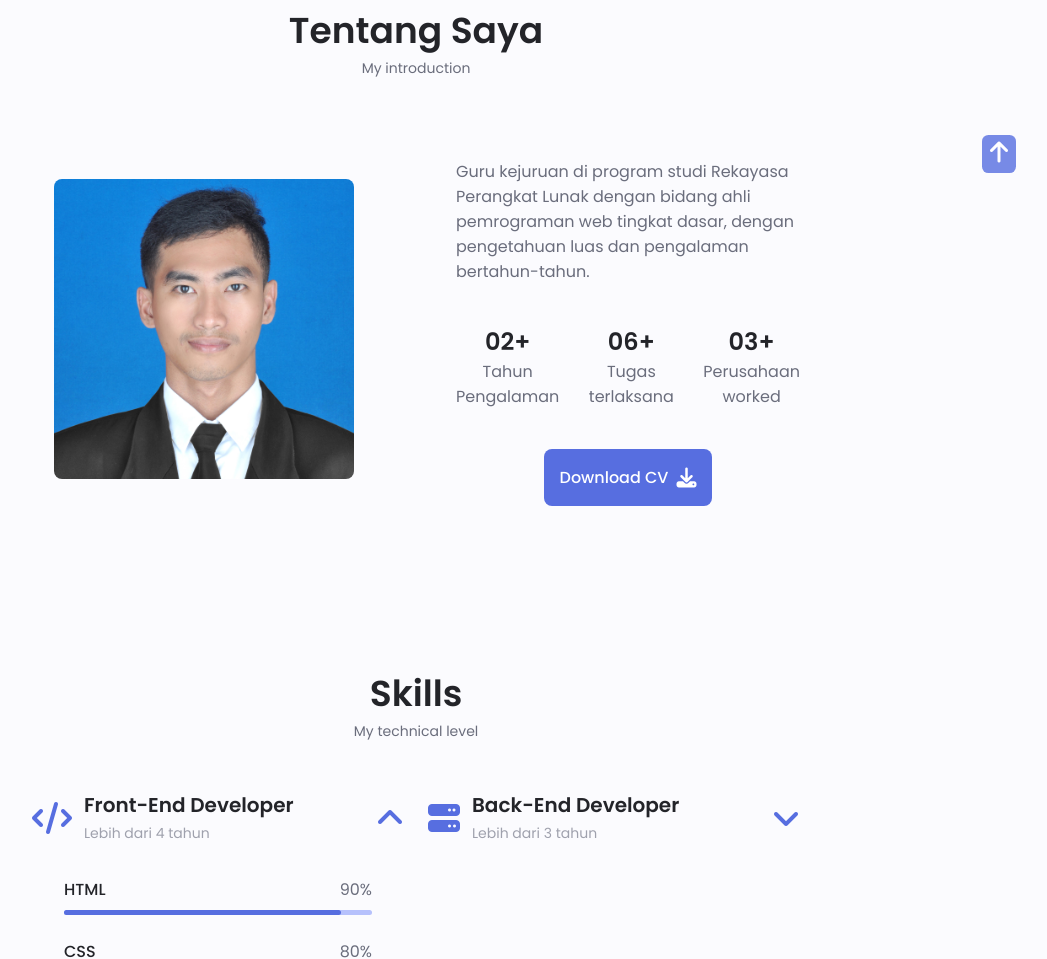
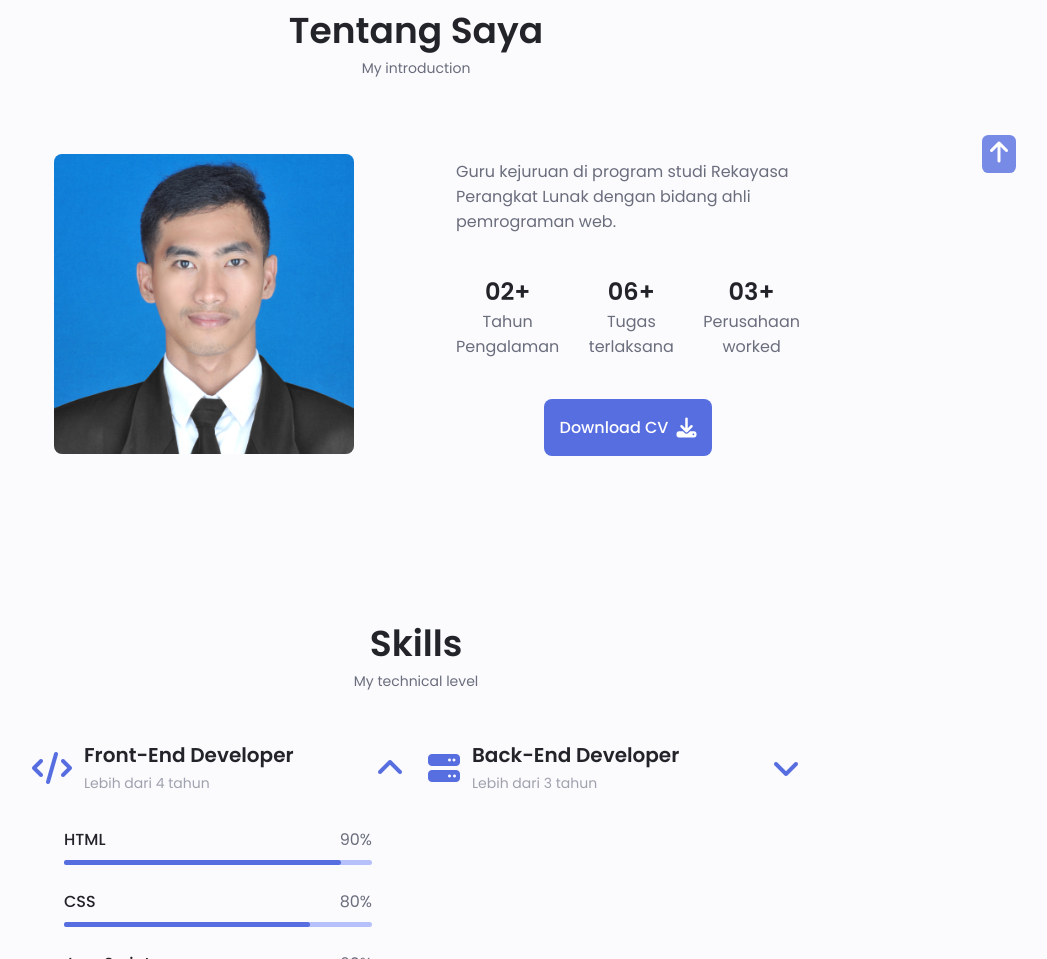
Before and after one commit to harry-awanda/harry-awanda.github.io, a plain HTML site: page index.html in a window 1280 px wide. Shown: the part 787-1746 px from the top of the page, without its empty margins (224-1271 px from the left). Drawn offline with Linux system fonts and the light colour scheme.

Commit message:
Update index.html

```diff
--- a/index.html
+++ b/index.html
@@ -129,7 +129,7 @@
     </div>
 
     <div class="about-container-data">
-      <p class="about-container-data-description">Guru kejuruan di program studi Rekayasa Perangkat Lunak dengan bidang ahli pemrograman web tingkat dasar, dengan pengetahuan luas dan pengalaman bertahun-tahun.</p>
+      <p class="about-container-data-description">Guru kejuruan di program studi Rekayasa Perangkat Lunak dengan bidang ahli pemrograman web.</p>
 
       <div class="about-container-data-info">
       <div>
```
